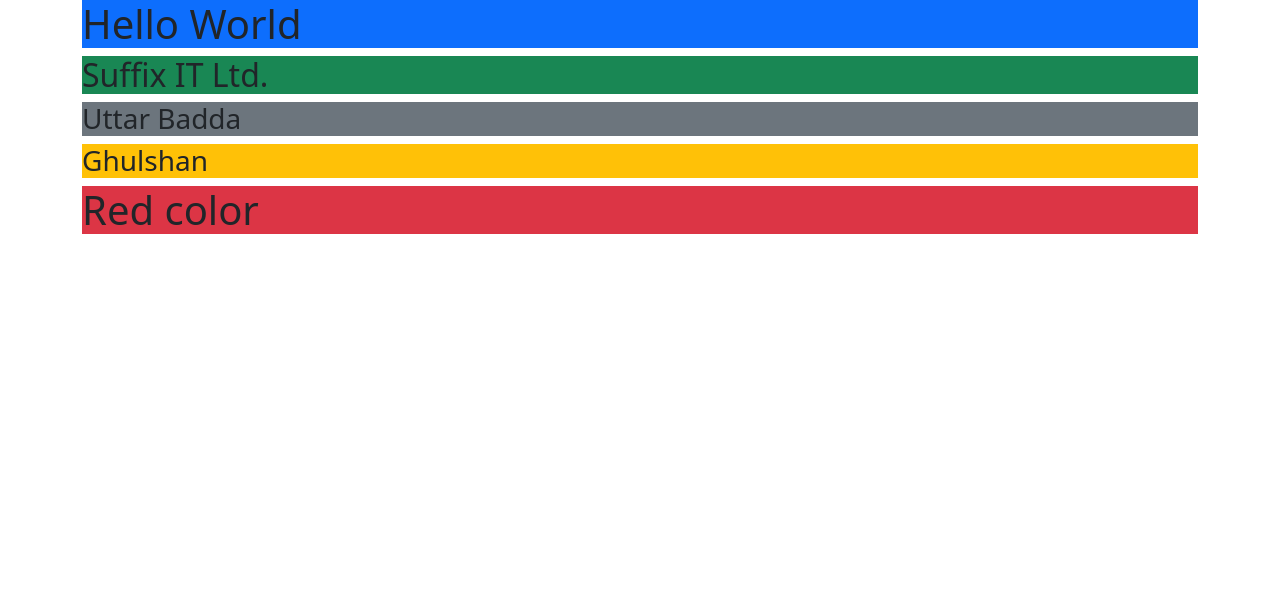
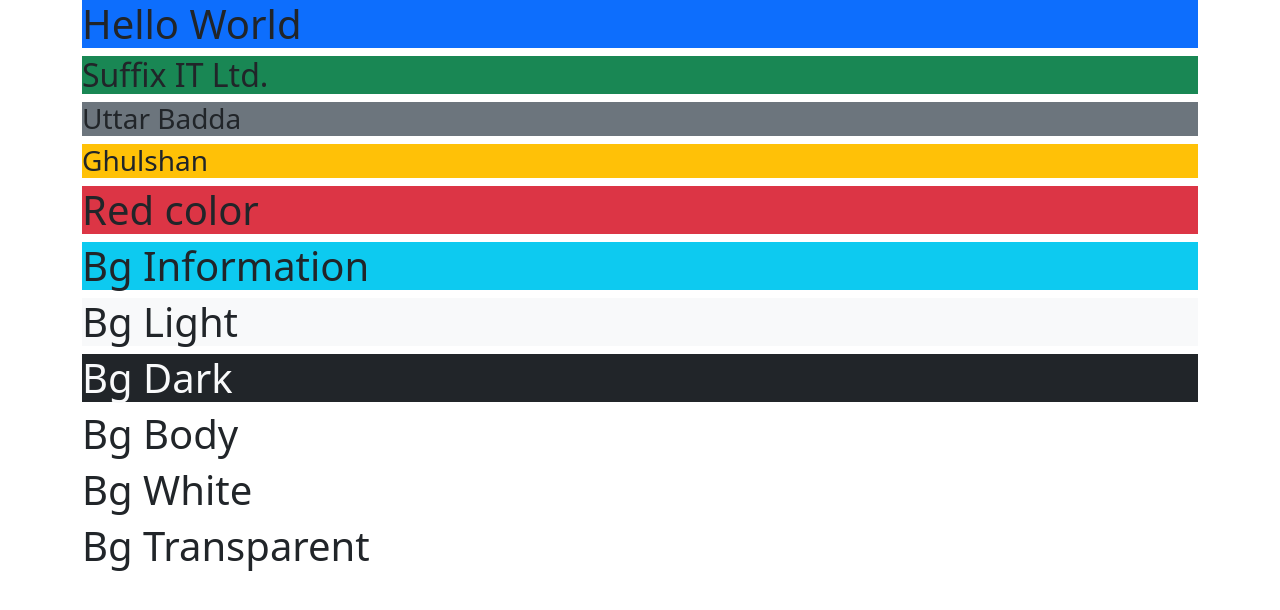
Before and after one commit to Shohan49/firstProject, a plain HTML site: page bootstrap.html in a window 1280 px wide. Drawn offline with nearby package versions, Linux system fonts and the light colour scheme.

Commit message:
All color used

```diff
--- a/bootstrap.html
+++ b/bootstrap.html
@@ -18,6 +18,12 @@
     <h3 class="bg-secondary">Uttar Badda</h3>
     <h3 class="bg-warning">Ghulshan</h3>
     <h1 class="bg-danger">Red color</h1>
+    <h1 class="bg-info">Bg Information</h1>
+    <h1 class="bg-light">Bg Light</h1>
+    <h1 class="bg-dark text-light">Bg Dark</h1>
+    <h1 class="bg-body">Bg Body</h1>
+    <h1 class="bg-white">Bg White</h1>
+    <h1 class="bg-transparent">Bg Transparent</h1>
 
    </div>
 
```
